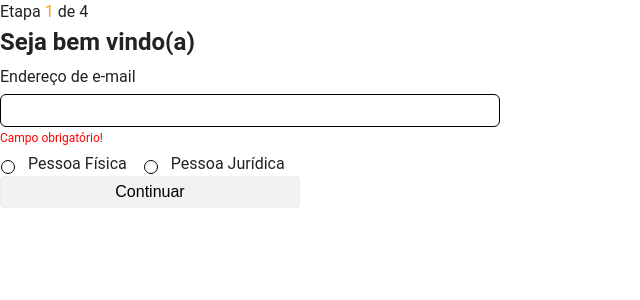
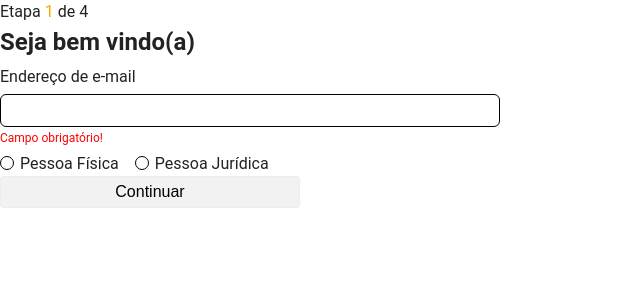
Before and after one commit to mayconliborio/mb-web, a Vue app in the folder frontend/: page / in a window 1280 px wide. Shown: the top 300 px of the page, without its empty margins (0-640 px from the left). Built offline with nearby package versions, Linux system fonts and the light colour scheme.

Commit message:
fix(RadioButton): CSS style

```diff
--- a/frontend/src/components/RadioButton.vue
+++ b/frontend/src/components/RadioButton.vue
@@ -57,7 +57,7 @@ label {
   display: inline-block;
   text-align: center;
   position: relative;
-  padding-left: 28px;
+  padding-left: 20px;
   margin-right: 16px;
   font-size: 16px;
   line-height: 24px;
@@ -71,8 +71,8 @@ label:before {
   width: 12px;
   height: 12px;
   position: absolute;
-  left: 1px;
-  bottom: 2px;
+  left: 0;
+  bottom: 6px;
   background-color: #fff;
   border: 1px solid rgba(1, 1, 1, 1);
   border-radius: 50%;
@@ -84,8 +84,8 @@ label.checked:before {
   width: 13px;
   height: 13px;
   position: absolute;
-  left: 1px;
-  bottom: 2px;
+  left: 0;
+  bottom: 6px;
   background-color: orange;
   border-radius: 50%;
 }
```
